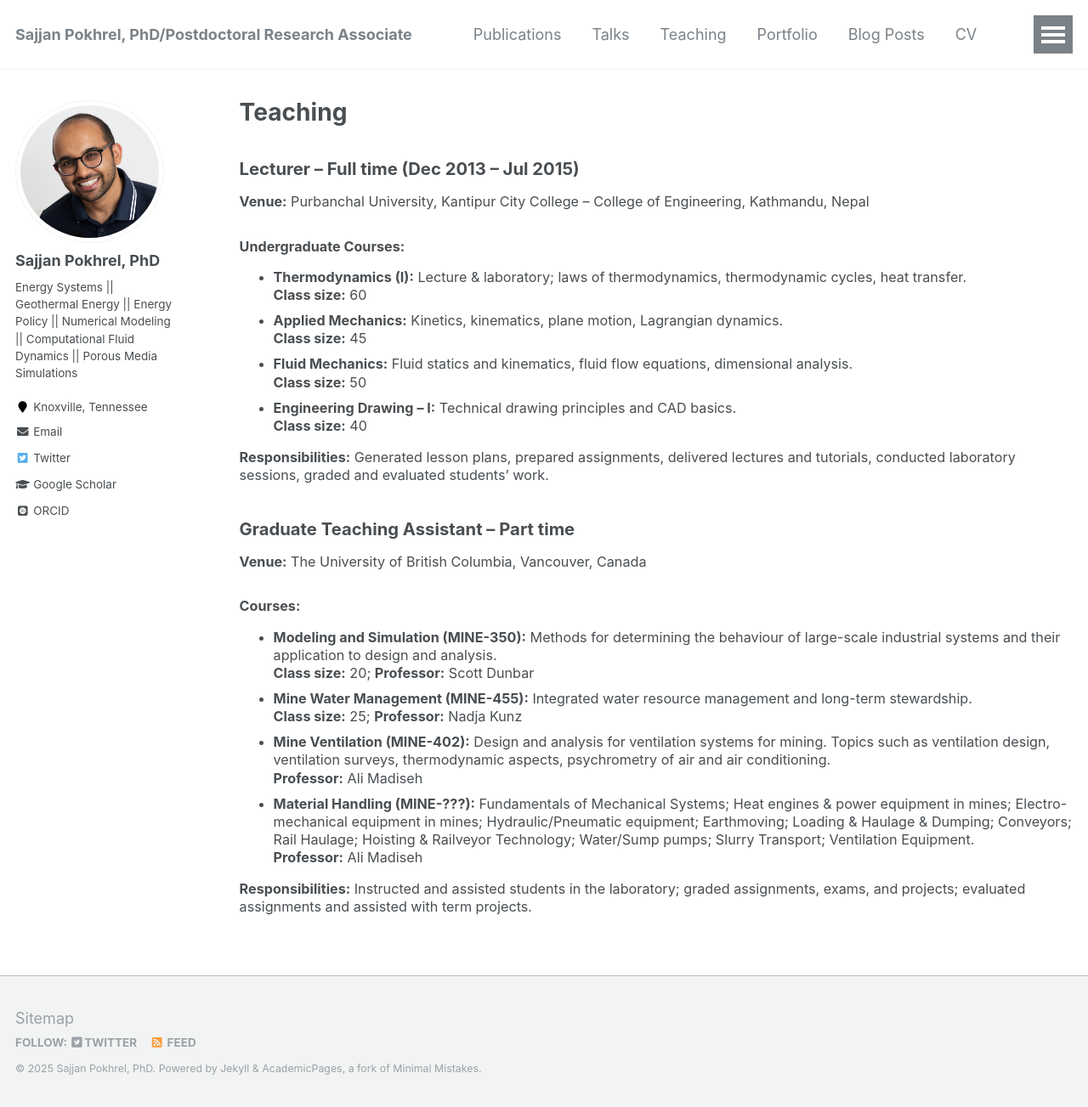
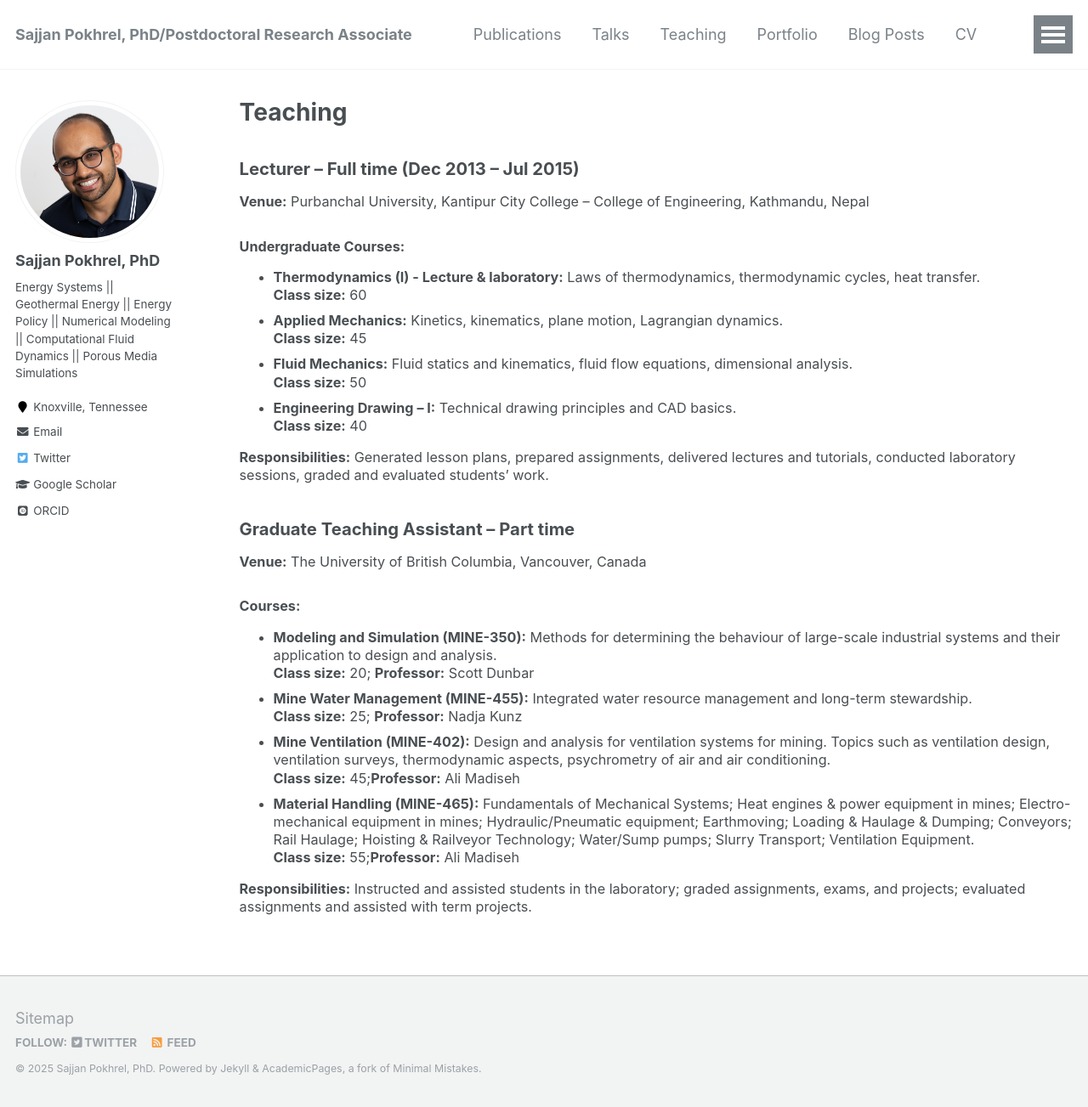
Before and after one commit to sajjanpokhrel/sajjanpokhrel.github.io, a Jekyll site: the page built from _teaching/2014-spring-teaching-1.md, in a window 1280 px wide and 1303 px high. Shown: the whole window at 85% size. Built offline with Jekyll 4.4.1, drawn with Linux system fonts in a browser that asks for light colours; some web fonts are replaced.

Commit message:
teachign changes

```diff
--- a/_teaching/2014-spring-teaching-1.md
+++ b/_teaching/2014-spring-teaching-1.md
@@ -13,7 +13,7 @@ author_profile: true
   <h3>Undergraduate Courses:</h3>
   <ul>
     <li>
-      <strong>Thermodynamics (I):</strong> Lecture & laboratory; laws of thermodynamics, thermodynamic cycles, heat transfer.<br><strong>Class size:</strong> 60
+      <strong>Thermodynamics (I) - Lecture & laboratory:</strong> Laws of thermodynamics, thermodynamic cycles, heat transfer.<br><strong>Class size:</strong> 60
     </li>
     <li>
       <strong>Applied Mechanics:</strong> Kinetics, kinematics, plane motion, Lagrangian dynamics.<br><strong>Class size:</strong> 45
@@ -35,8 +35,8 @@ author_profile: true
   <ul>
     <li><strong>Modeling and Simulation (MINE-350):</strong> Methods for determining the behaviour of large-scale industrial systems and their application to design and analysis.<br><strong>Class size:</strong> 20; <strong>Professor:</strong> Scott Dunbar</li>
     <li><strong>Mine Water Management (MINE-455):</strong> Integrated water resource management and long-term stewardship.<br><strong>Class size:</strong> 25; <strong>Professor:</strong> Nadja Kunz</li>
-    <li><strong>Mine Ventilation (MINE-402):</strong> Design and analysis for ventilation systems for mining. Topics such as ventilation design, ventilation surveys, thermodynamic aspects, psychrometry of air and air conditioning.<br><strong>Professor:</strong> Ali Madiseh</li>
-    <li><strong>Material Handling (MINE-???):</strong> Fundamentals of Mechanical Systems; Heat engines & power equipment in mines; Electro-mechanical equipment in mines; Hydraulic/Pneumatic equipment; Earthmoving; Loading & Haulage & Dumping; Conveyors; Rail Haulage; Hoisting & Railveyor Technology; Water/Sump pumps; Slurry Transport; Ventilation Equipment.<br><strong>Professor:</strong> Ali Madiseh</li>
+    <li><strong>Mine Ventilation (MINE-402):</strong> Design and analysis for ventilation systems for mining. Topics such as ventilation design, ventilation surveys, thermodynamic aspects, psychrometry of air and air conditioning.<br><strong>Class size:</strong> 45;<strong>Professor:</strong> Ali Madiseh</li>
+    <li><strong>Material Handling (MINE-465):</strong> Fundamentals of Mechanical Systems; Heat engines & power equipment in mines; Electro-mechanical equipment in mines; Hydraulic/Pneumatic equipment; Earthmoving; Loading & Haulage & Dumping; Conveyors; Rail Haulage; Hoisting & Railveyor Technology; Water/Sump pumps; Slurry Transport; Ventilation Equipment.<br><strong>Class size:</strong> 55;<strong>Professor:</strong> Ali Madiseh</li>
   </ul>
   <p><strong>Responsibilities:</strong> Instructed and assisted students in the laboratory; graded assignments, exams, and projects; evaluated assignments and assisted with term projects.</p>
 </article>
```
